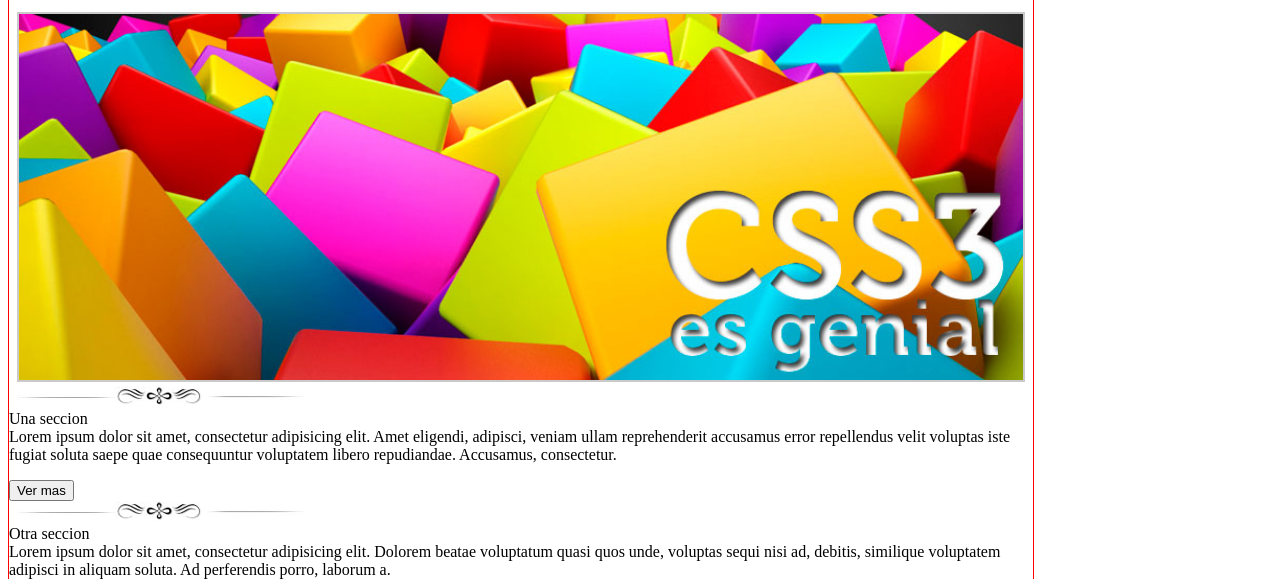
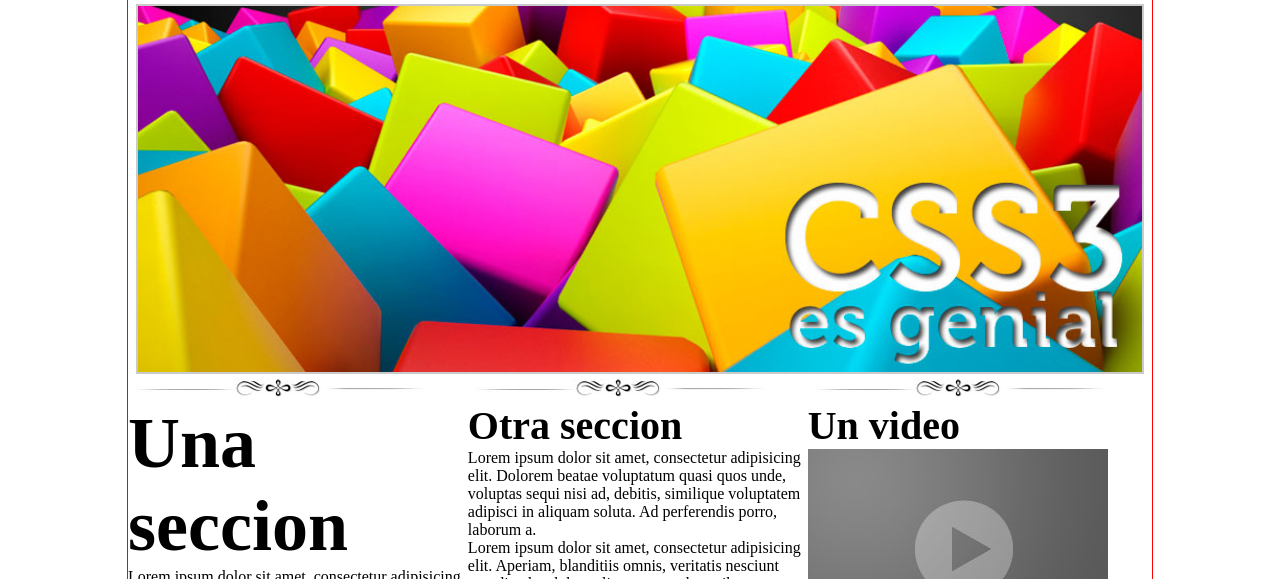
Before and after one commit to SergioRay95/pw2173, a plain HTML site: page practica01css/index.html in a window 1280 px wide. Shown: the part 221-800 px from the top of the page. Drawn offline with Linux system fonts and the light colour scheme.

Commit message:
Acomodo de los section

```diff
--- a/practica01css/css/estilos.css
+++ b/practica01css/css/estilos.css
@@ -1,7 +1,7 @@
 body
 {
 	border:1px solid red;
-	font-size: 16px;/*1em*/+
+	font-size: 16px;/*1em*/
 	margin: 0 auto;
 	max-width: 1024px;
 }
@@ -40,18 +40,46 @@ header nav ul li
 	margin-right: 20px;
 }
 
+
 #seccion01 article
 {
 	text-align: center;
 }
+
 #seccion01 article img
 {
 	border: 2px solid rgba(150,150,150,0.5);
 	margin-top: 15px;
 	width: 98%;
 }
+#seccion02 article
+{
+	width: 32.8%;
+	display: inline-block;
+	vertical-align: top;
+}
+#seccion02 article input[type="submit"]
+{
+	background: white;
+	border-radius: 5px;
+	color: blue;
+	margin-left: 110px;
+}
 
 #logo /*esto es un id*/
 {
 	margin-top: -200px;
 }
+.unaSeccion,.otraSeccion
+{
+	font-weight: bold; /*negritas*/
+}
+.unaSeccion /*es una clase*/
+{
+	font-size: 4.5em;
+
+}
+.otraSeccion
+{
+	font-size: 2.5em;
+}
--- a/practica01css/index.html
+++ b/practica01css/index.html
@@ -33,27 +33,27 @@
 		<article>
 			<img src="img/separador.jpg" alt="">
 			<br>
-			Una seccion
+			<span class="unaSeccion">Una seccion</span>
 			<br>
 			Lorem ipsum dolor sit amet, consectetur adipisicing elit. Amet eligendi, adipisci, veniam ullam reprehenderit accusamus error repellendus velit voluptas iste fugiat soluta saepe quae consequuntur voluptatem libero repudiandae. Accusamus, consectetur.
 			<p></p>
-			<input type="submit" value="Ver mas">
+			<input type="submit" class="boton" value="Ver mas">
 		</article>
 		<article>
 			<img src="img/separador.jpg" alt="">
             <br>
-            Otra seccion
+            <span class="otraSeccion">Otra seccion</span>
             <br>
             Lorem ipsum dolor sit amet, consectetur adipisicing elit. Dolorem beatae voluptatum quasi quos unde, voluptas sequi nisi ad, debitis, similique voluptatem adipisci in aliquam soluta. Ad perferendis porro, laborum a.
             <br>
             Lorem ipsum dolor sit amet, consectetur adipisicing elit. Aperiam, blanditiis omnis, veritatis nesciunt repudiandae dolore alias eaque voluptatibus quam perferendis aut assumenda eligendi consectetur cumque. Commodi voluptatibus perferendis corporis molestiae!
             <p></p>
-            <input type="submit" value="Ver mas">
+            <input type="submit" class="boton" value="Ver mas">
 		</article>
 		<article>
 			<img src="img/separador.jpg" alt="">
 			<br>
-			Un video
+			<span class="otraSeccion">Un video</span>
 			<br>
 			<img src="img/video.jpg" alt="">
 		</article>
```
Also changed, not shown: 1 other file.
